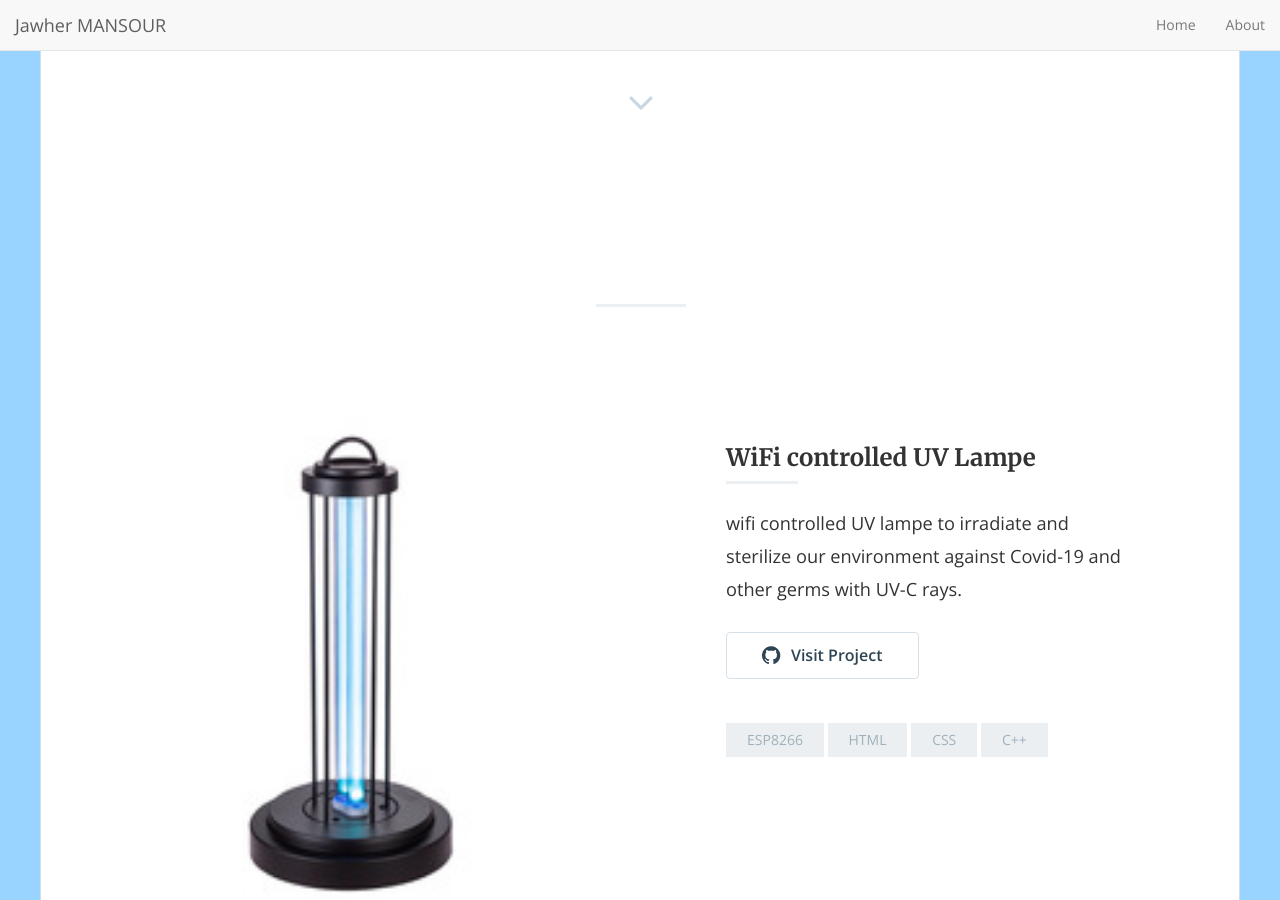
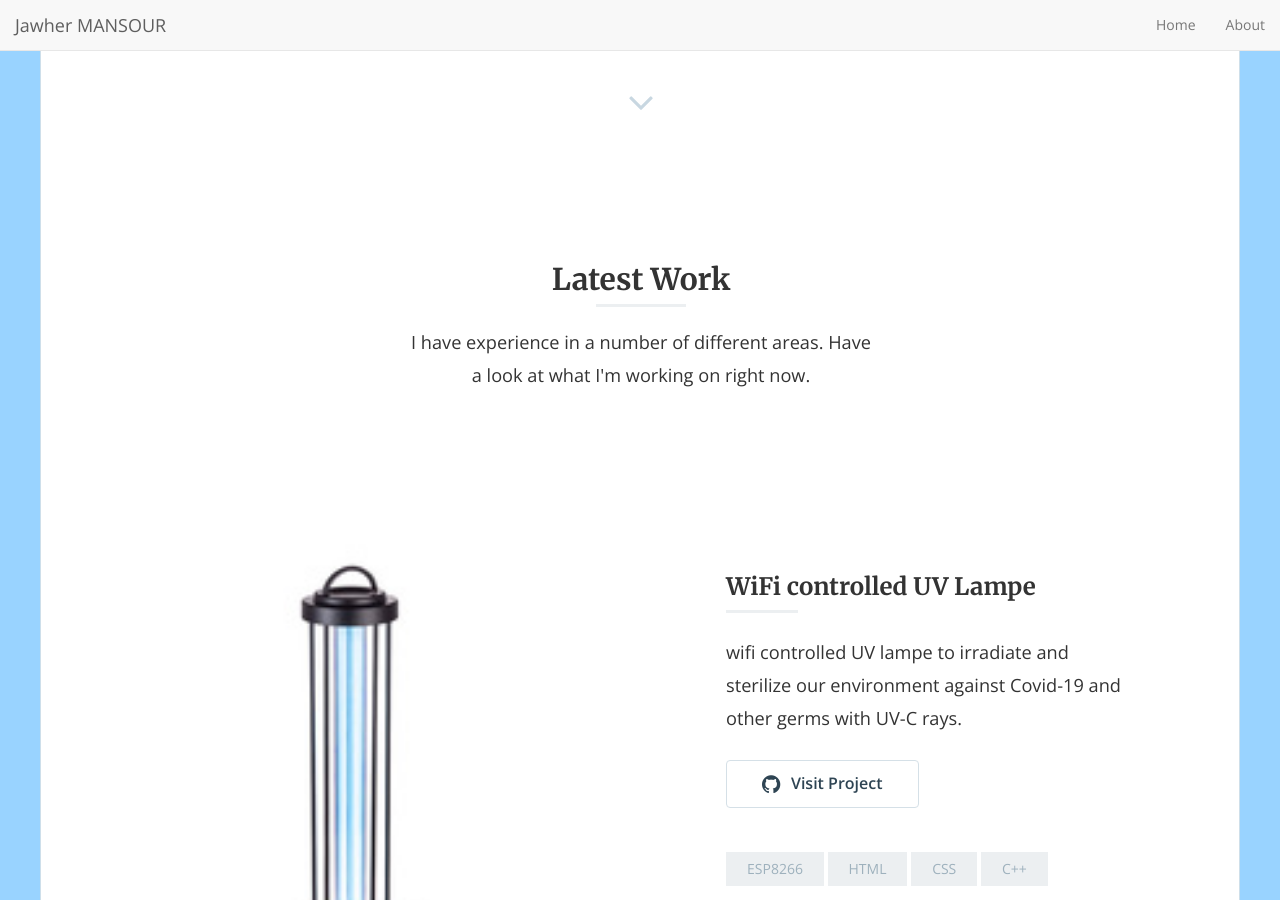
Before and after one commit to jawher-Mansour/jawher-Mansour.github.io, a Jekyll site: the page built from index.html, in a window 1280 px wide and 900 px high, scrolled down 620 px. Built offline with Jekyll 4.4.1, drawn with Linux system fonts in a browser that asks for light colours; nearby versions of some CDN libraries; library files that are not in the unit come from our copies; the list of posts is cut into pages by our own code.

Commit message:
Update _config.yml

```diff
--- a/_config.yml
+++ b/_config.yml
@@ -13,6 +13,9 @@
 # you will see them accessed via {{ site.title }}, {{ site.email }}, and so on.
 # You can create any custom variable you would like, and they will be accessible
 # in the templates via {{ site.myvariable }}.
+section_title: "Latest Work"
+section_subtitle: "I have experience in a number of different areas. Have a look at what I'm working on right now."
+
 title: "Hello,  I'm Jawher MANSOUR."
 email: 'jawhermansour@outlook.com'
 description: "I'm studying for my master degree in Embedded Systems engeneering and i'm also a professional trainer and mentor in a rising technology start-up,
```
